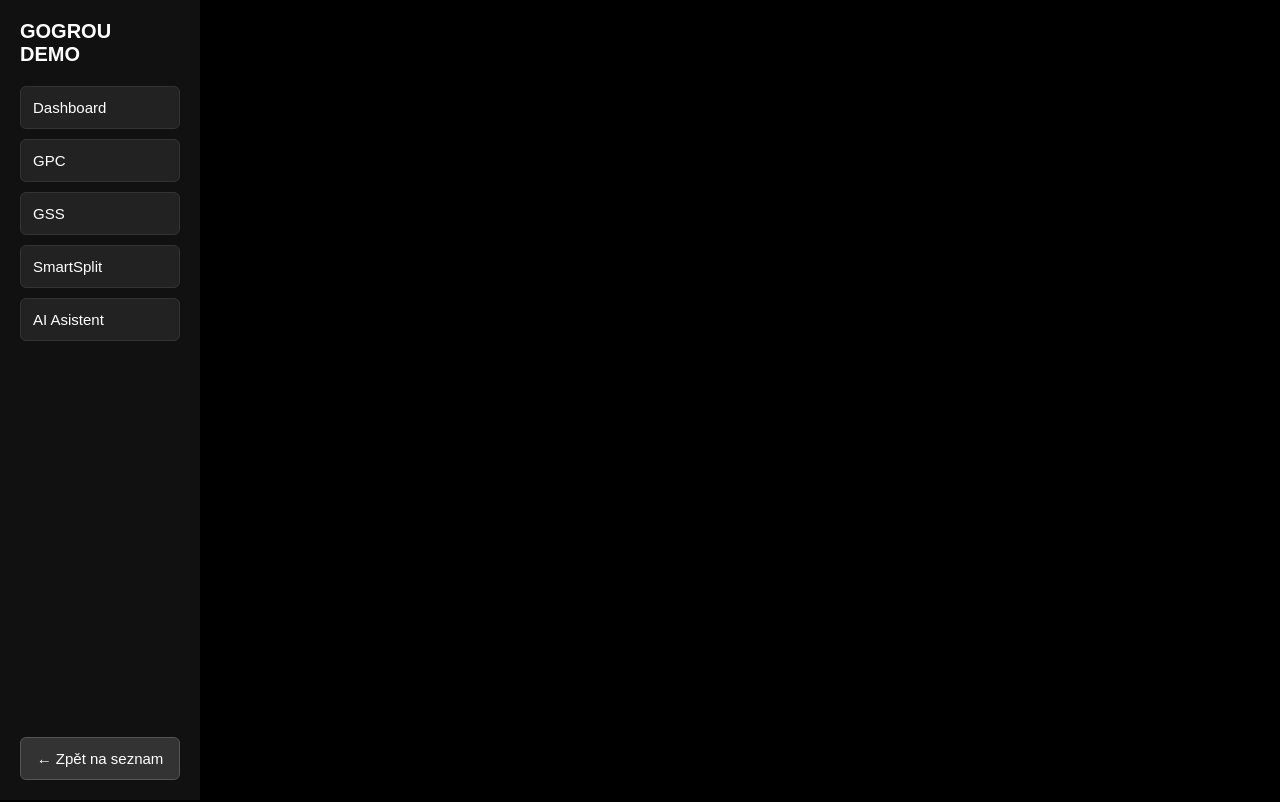
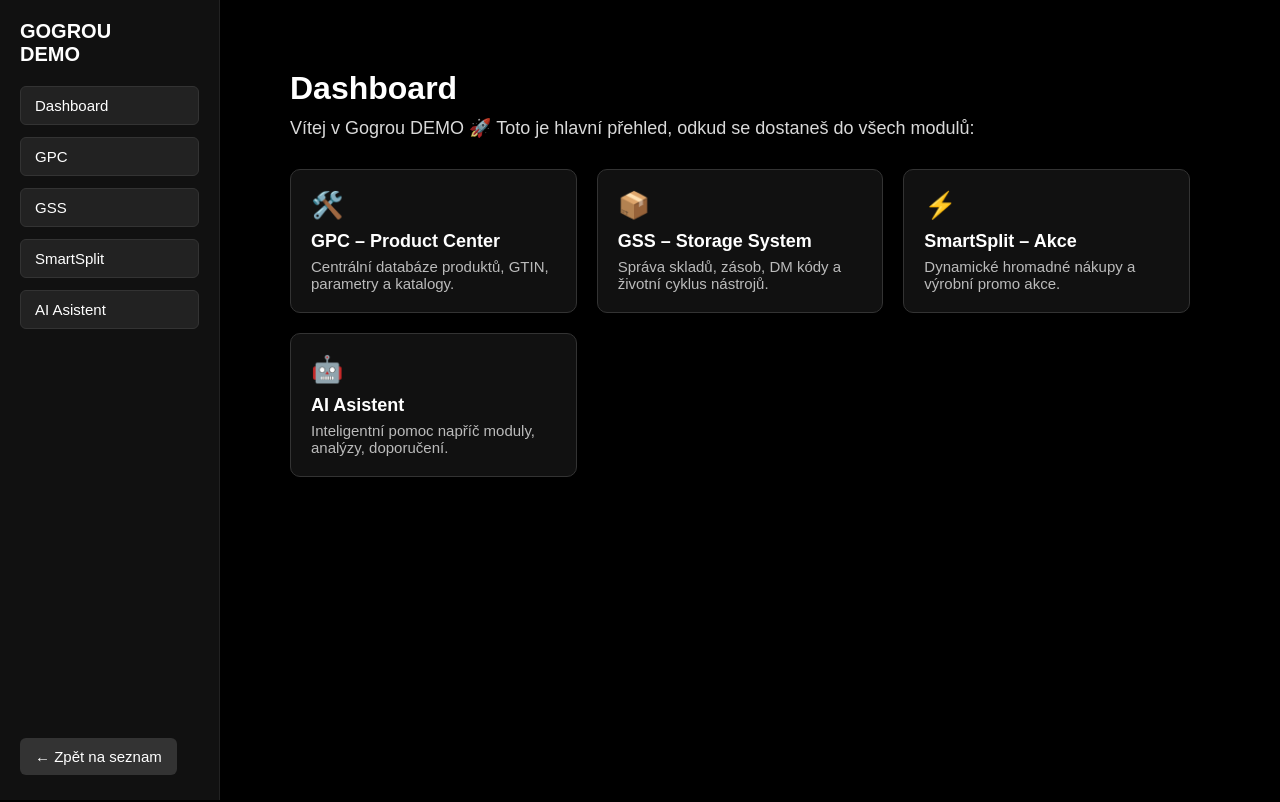
Before and after one commit to gogrou-app/gogrou-demo, a Next.js app: page / in a window 1280 px wide. Shown: the top 802 px of the page. Built offline with nearby package versions, Linux system fonts and the light colour scheme.

Commit message:
Update Sidebar.jsx

```diff
--- a/app/Sidebar.jsx
+++ b/app/Sidebar.jsx
@@ -1,77 +1,94 @@
-"use client";
-import Link from "next/link";
-import { usePathname } from "next/navigation";
-
 export default function Sidebar() {
-  const pathname = usePathname();
-
   return (
     <div
       style={{
-        width: "200px",
+        width: "220px",
+        height: "100vh",
         background: "#111",
-        color: "white",
         padding: "20px",
-        height: "100vh",
         boxSizing: "border-box",
-        display: "flex",
-        flexDirection: "column",
-        justifyContent: "space-between"
+        borderRight: "1px solid #222",
+        position: "fixed",
+        top: 0,
+        left: 0,
       }}
     >
-      {/* Horní sekce */}
-      <div>
-        <h2 style={{ fontSize: "20px", marginBottom: "20px" }}>GOGROU<br/>DEMO</h2>
+      <h2
+        style={{
+          color: "white",
+          marginBottom: "20px",
+          fontSize: "20px",
+          fontWeight: "bold",
+        }}
+      >
+        GOGROU <br />
+        DEMO
+      </h2>
 
-        <NavLink href="/dashboard" pathname={pathname}>Dashboard</NavLink>
-        <NavLink href="/gpc" pathname={pathname}>GPC</NavLink>
-        <NavLink href="/gss" pathname={pathname}>GSS</NavLink>
-        <NavLink href="/ss" pathname={pathname}>SmartSplit</NavLink>
-        <NavLink href="/ai" pathname={pathname}>AI Asistent</NavLink>
-      </div>
+      <nav style={{ display: "flex", flexDirection: "column", gap: "12px" }}>
+        <a
+          href="/dashboard"
+          style={linkStyle}
+        >
+          Dashboard
+        </a>
 
-      {/* Spodní sekce – fixní tlačítko */}
-      <div style={{ marginTop: "20px" }}>
-        <Link
+        <a
+          href="/gpc"
+          style={linkStyle}
+        >
+          GPC
+        </a>
+
+        <a
+          href="/gss"
+          style={linkStyle}
+        >
+          GSS
+        </a>
+
+        <a
+          href="/ss"
+          style={linkStyle}
+        >
+          SmartSplit
+        </a>
+
+        <a
+          href="/ai"
+          style={linkStyle}
+        >
+          AI Asistent
+        </a>
+      </nav>
+
+      {/* ---- TLAČÍTKO ZPĚT NA SEZNAM ---- */}
+      <div style={{ position: "absolute", bottom: "25px", left: "20px" }}>
+        <a
           href="/gpc"
           style={{
-            display: "block",
-            padding: "12px",
-            textAlign: "center",
+            display: "inline-block",
+            padding: "10px 15px",
             background: "#333",
             color: "white",
             borderRadius: "6px",
             textDecoration: "none",
             fontSize: "15px",
-            border: "1px solid #555"
           }}
         >
           ← Zpět na seznam
-        </Link>
+        </a>
       </div>
     </div>
   );
 }
 
-function NavLink({ href, pathname, children }) {
-  const active = pathname === href;
-
-  return (
-    <Link
-      href={href}
-      style={{
-        display: "block",
-        padding: "12px",
-        marginBottom: "10px",
-        background: active ? "#444" : "#222",
-        borderRadius: "6px",
-        textDecoration: "none",
-        color: "white",
-        border: active ? "1px solid #777" : "1px solid #333",
-        fontSize: "15px"
-      }}
-    >
-      {children}
-    </Link>
-  );
-}
+const linkStyle = {
+  padding: "10px 14px",
+  background: "#222",
+  border: "1px solid #333",
+  color: "white",
+  borderRadius: "6px",
+  textDecoration: "none",
+  fontSize: "15px",
+};
```
